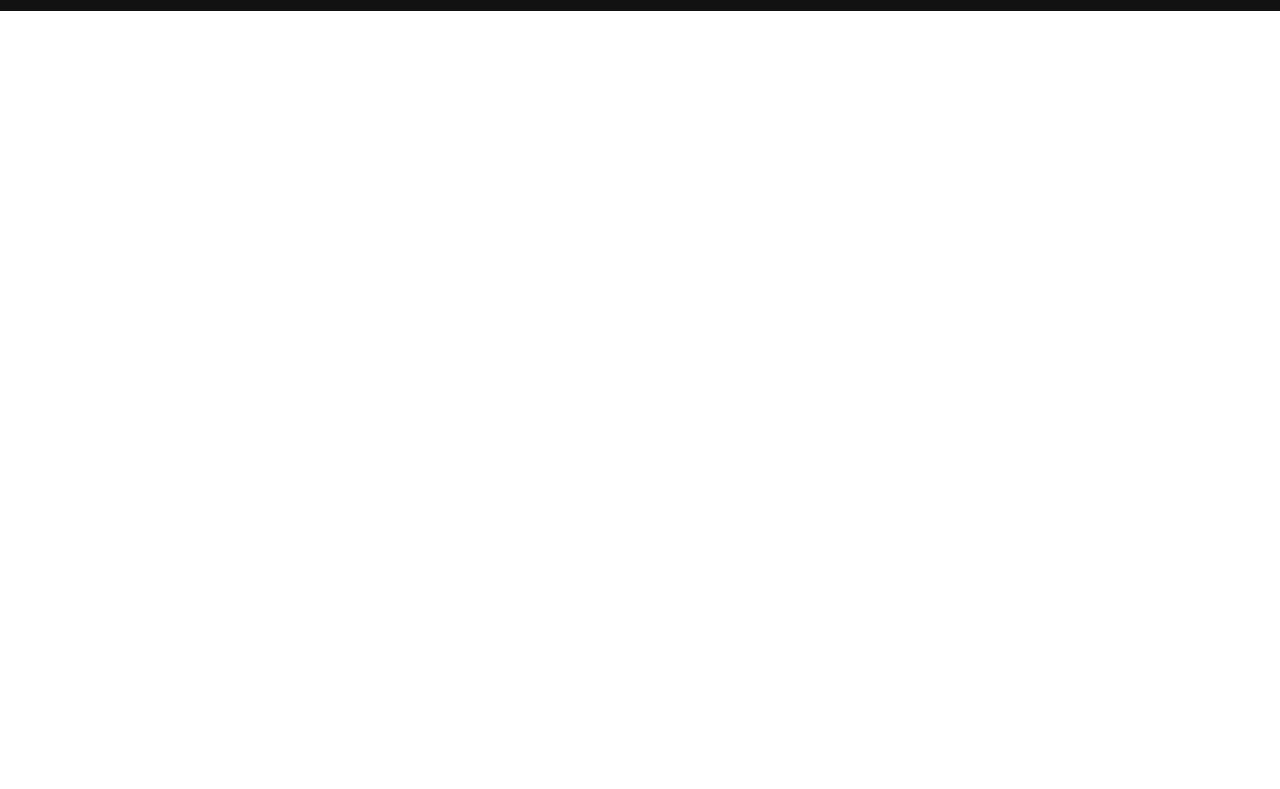
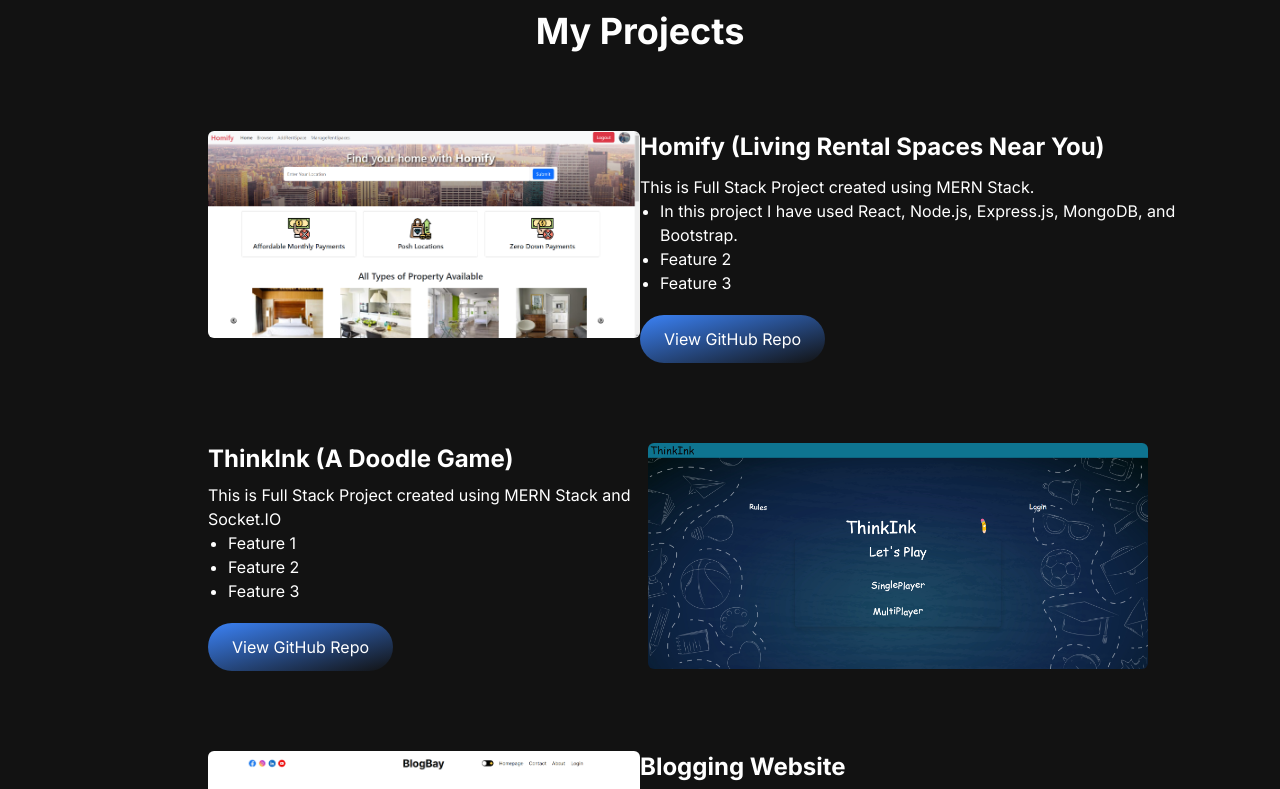
Before and after one commit to Ayush-Maurya-19/portfolio, a Next.js app: page / in a window 1280 px wide. Shown: the part 1120-1909 px from the top of the page. Before the commit the page ends 1131 px from the top, so only its background shows below. Built offline with nearby package versions, Linux system fonts and the light colour scheme.

Commit message:
portfolio

```diff
--- /dev/null
+++ b/src/app/components/Portfolio.jsx
@@ -0,0 +1,159 @@
+"use client";
+import Link from "next/link";
+import React, { useEffect } from "react";
+import ScrollReveal from "scrollreveal";
+
+const projectsData = [
+  {
+    id: 1,
+    title: "Homify (Living Rental Spaces Near You)",
+    description: "This is Full Stack Project created using MERN Stack.",
+    image: "/images/HomePage1.png",
+    feature1:
+      "In this project I have used React, Node.js, Express.js, MongoDB, and Bootstrap.",
+    feature2: "Feature 2",
+    feature3: "Feature 3",
+    gitUrl: "https://github.com/Ayush-Maurya-19/Homify",
+    previewUrl: "/",
+  },
+  {
+    id: 2,
+    title: "ThinkInk (A Doodle Game)",
+    description:
+      "This is Full Stack Project created using MERN Stack and Socket.IO",
+    feature1: "Feature 1",
+    feature2: "Feature 2",
+    feature3: "Feature 3",
+    image: "/images/HomePage2.png",
+    gitUrl: "https://github.com/Ayush-Maurya-19/ThinkInk",
+    previewUrl: "/",
+  },
+  {
+    id: 3,
+    title: "Blogging Website",
+    description: "Project 3 description",
+    feature1: "Feature 1",
+    feature2: "Feature 2",
+    feature3: "Feature 3",
+    image: "/images/HomePage3.png",
+    gitUrl: "https://github.com/Ayush-Maurya-19/BlogBay",
+    previewUrl: "/",
+  },
+  {
+    id: 4,
+    title: "Weather Application",
+    description: "Project 4 description",
+    feature1: "Feature 1",
+    feature2: "Feature 2",
+    feature3: "Feature 3",
+    image: "/images/HomePage4.png",
+    gitUrl: "/",
+    previewUrl: "/",
+  },
+];
+
+const Portfolio = () => {
+  useEffect(() => {
+    const sr = ScrollReveal();
+
+    sr.reveal(".project-section:nth-child(odd)", {
+      delay: 200,
+      origin: "left",
+      distance: "100px",
+      duration: 2000,
+      interval: 100,
+    });
+
+    sr.reveal(".project-section:nth-child(even)", {
+      delay: 200,
+      origin: "right",
+      distance: "100px",
+      duration: 2000,
+      interval: 100,
+    });
+  }, []);
+
+  return (
+    <>
+      <h2 className="text-center text-4xl font-bold text-white mt-4 mb-8 md:mb-12">
+        My Projects
+      </h2>
+
+      {projectsData.map((project, index) =>
+        index % 2 === 0 ? (
+          <section key={index} className="text-white project-section mt-20 ">
+            <div className="container mx-auto px-4">
+              <div className="grid grid-flow-row-dense grid-cols-1 md:grid-cols-2">
+                <div className="col-span-1 md:pl-36">
+                  <img
+                    src={project.image}
+                    alt="project"
+                    width="500"
+                    height="500"
+                    className="rounded-md"
+                  />
+                </div>
+                <div className="col-span-1 mt-4 md:mt-0">
+                  <div className="card">
+                    <h3 className="text-2xl font-bold text-white mb-3">
+                      {project.title}
+                    </h3>
+                    <p>{project.description}</p>
+                    <ul className="list-disc ml-5">
+                      <li>{project.feature1}</li>
+                      <li>{project.feature2}</li>
+                      <li>{project.feature3}</li>
+                    </ul>
+                    <Link
+                      href={project.gitUrl}
+                      className="px-6 mt-5 inline-block py-3 w-full sm:w-fit rounded-full mr-4 bg-gradient-to-br from-blue-500 to-black-500 hover:bg-slate-500 text-white"
+                    >
+                      View GitHub Repo
+                    </Link>
+                  </div>
+                </div>
+              </div>
+            </div>
+          </section>
+        ) : (
+          <section key={index} className="text-white mt-20 project-section">
+            <div className="container mx-auto px-4">
+              <div className="grid grid-flow-row-dense gap-4 grid-cols-1 md:grid-cols-2">
+                <div className="col-span-1 order-2 md:order-1 md:ml-36">
+                  <div className="card">
+                    <h3 className="text-2xl font-bold text-white mb-2">
+                      {project.title}
+                    </h3>
+                    <p>{project.description}</p>
+                    <ul className="list-disc ml-5">
+                      <li>{project.feature1}</li>
+                      <li>{project.feature2}</li>
+                      <li>{project.feature3}</li>
+                    </ul>
+                    <Link
+                      href={project.gitUrl}
+                      className="px-6 mt-5 inline-block py-3 w-full sm:w-fit rounded-full mr-4 bg-gradient-to-br from-blue-500 to-black-500 hover:bg-slate-500 text-white"
+                    >
+                      View GitHub Repo
+                    </Link>
+                  </div>
+                </div>
+                <div className="col-span-1 order-1 md:order-2 mt-4 md:mt-0">
+                  <img
+                    src={project.image}
+                    alt="project"
+                    width="500"
+                    height="500"
+                    className="rounded-md"
+                  />
+                </div>
+              </div>
+            </div>
+          </section>
+        )
+      )}
+    </>
+  );
+};
+
+export default Portfolio;
--- a/src/app/page.js
+++ b/src/app/page.js
@@ -1,5 +1,6 @@
 import AboutSection from "./components/AboutSection";
 import HeroSection from "./components/HeroSection";
+import Portfolio from "./components/Portfolio";
 
 const Page = () => {
   return (
@@ -8,6 +9,7 @@ const Page = () => {
         <div className="container mt-24 mx-auto px-12 py-4">
           <HeroSection />
           <AboutSection />
+          <Portfolio />
         </div>
       </main>
     </>
```
